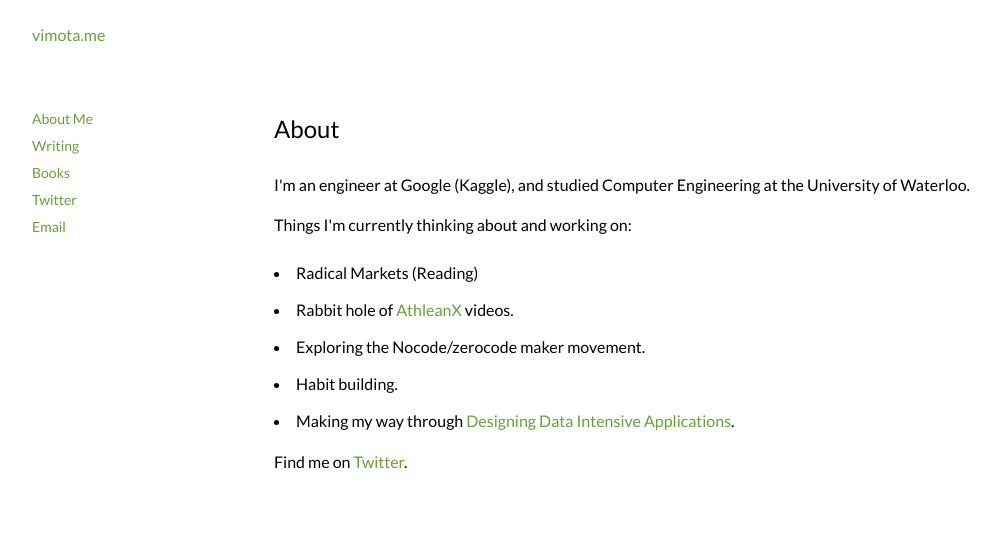
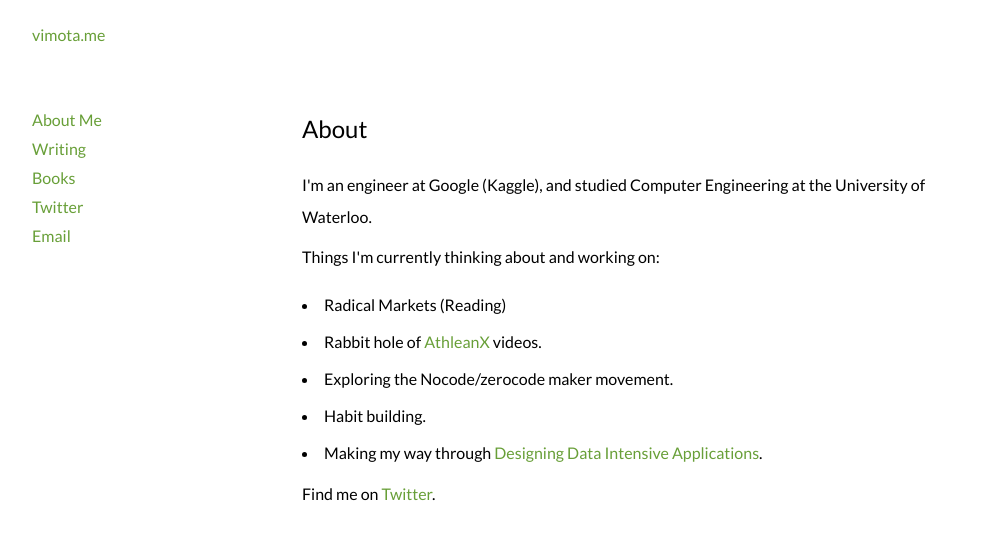
Before and after one commit to vimota/vimota, a Next.js app: page /about in a window 1280 px wide. Shown: the top 540 px of the page, without its empty margins (18-1019 px from the left). Built offline with nearby package versions, Linux system fonts and the light colour scheme.

Commit message:
Add date to posts and bottom twitter CTA

```diff
--- a/components/meta.tsx
+++ b/components/meta.tsx
@@ -7,7 +7,7 @@ export default () => (
       <title>Victor Mota</title>
       <meta name="viewport" content="width=device-width, initial-scale=1" />
       <link href="/atom" type="application/atom+xml" rel="alternate" title="Victor Mota" />
-      <link href="https://fonts.googleapis.com/css?family=Lato&display=swap" rel="stylesheet"/>
+      <link href="https://fonts.googleapis.com/css?family=Lato&display=swap" rel="stylesheet" />
       <link rel="shortcut icon" type="image/x-icon" href="/static/favicon.png" />
       <script async src={`https://www.googletagmanager.com/gtag/js?id=${GA_TRACKING_ID}`}></script>
       <script dangerouslySetInnerHTML={
--- a/components/page.tsx
+++ b/components/page.tsx
@@ -8,7 +8,7 @@ export default ({ children }) => {
         <Link href="/"><a>vimota.me</a></Link>
       </div>
       <div className="flex flex-col mt-4">
-        <nav className="md:fixed relative sidebar text-sm flex flex-row md:flex-col justify-between mb-4">
+        <nav className="md:fixed relative sidebar text-md flex flex-row md:flex-col justify-between mb-4">
           <Link href="/about"><a>About Me</a></Link>
           <Link href="/writing"><a>Writing</a></Link>
           <Link href="/books"><a>Books</a></Link>
@@ -17,7 +17,7 @@ export default ({ children }) => {
         </nav>
 
 
-        <div className="content flex flex-col leading-loose m-auto max-w-screen-lg md:px-24 overflow-x-hidden w-full z-10">
+        <div className="content flex flex-col leading-loose m-auto max-w-screen-sm overflow-x-hidden w-full z-10">
           { children }
         </div>
       </div>
--- a/pages/writing/[postSlug].tsx
+++ b/pages/writing/[postSlug].tsx
@@ -43,13 +43,18 @@ function Post({ postMetadata, content, postSlug }) {
         }}
       />
       <div className="">
+        <div className="text-gray-600 text-sm">
+          {postMetadata.date}
+        </div>
         <div className="text-2xl">
           {postMetadata.title}
         </div>
         <article>
           <div dangerouslySetInnerHTML={{'__html': content}}/>
-          {/* <MdComponent /> */}
         </article>
+      </div>
+        <div className="border text-center border-green-700 text-gray-800 px-4 py-3 my-3" role="alert">
+        <p className="text-sm">Reach out to me on <a href={"https://twitter.com/vimota"}>Twitter</a>, I'd love to hear from you!</p>
       </div>
       <style jsx>{`
       `}</style>
--- a/styles/index.css
+++ b/styles/index.css
@@ -59,6 +59,7 @@ blockquote p {
 article img {
 	max-width: 100%;
 	height: auto;
+	@apply mt-2;
 }
 article h1, article h2 {
 	@apply py-3;
```
Also changed, not shown: content/posts/wfh.md (+1 -1 lines).
